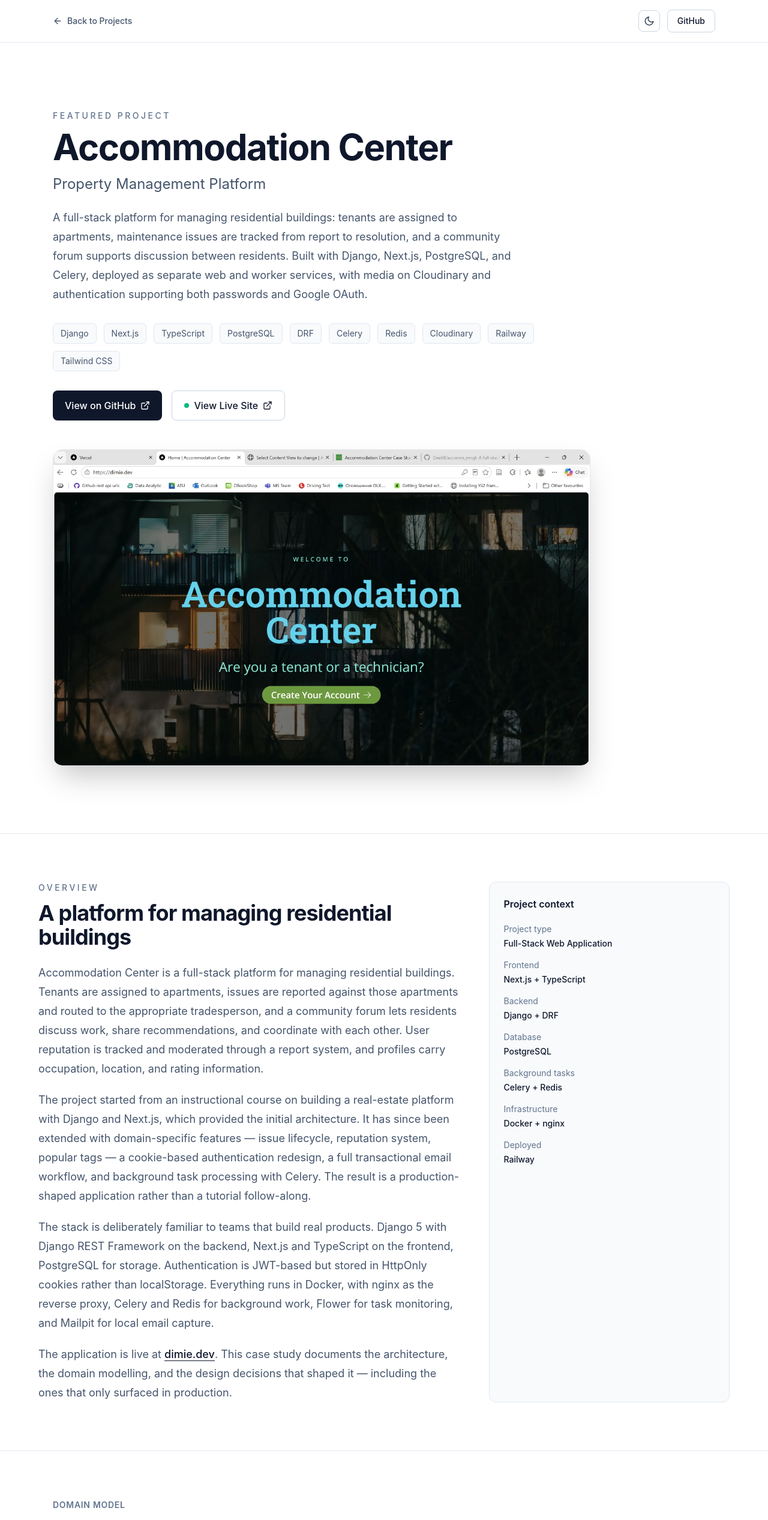
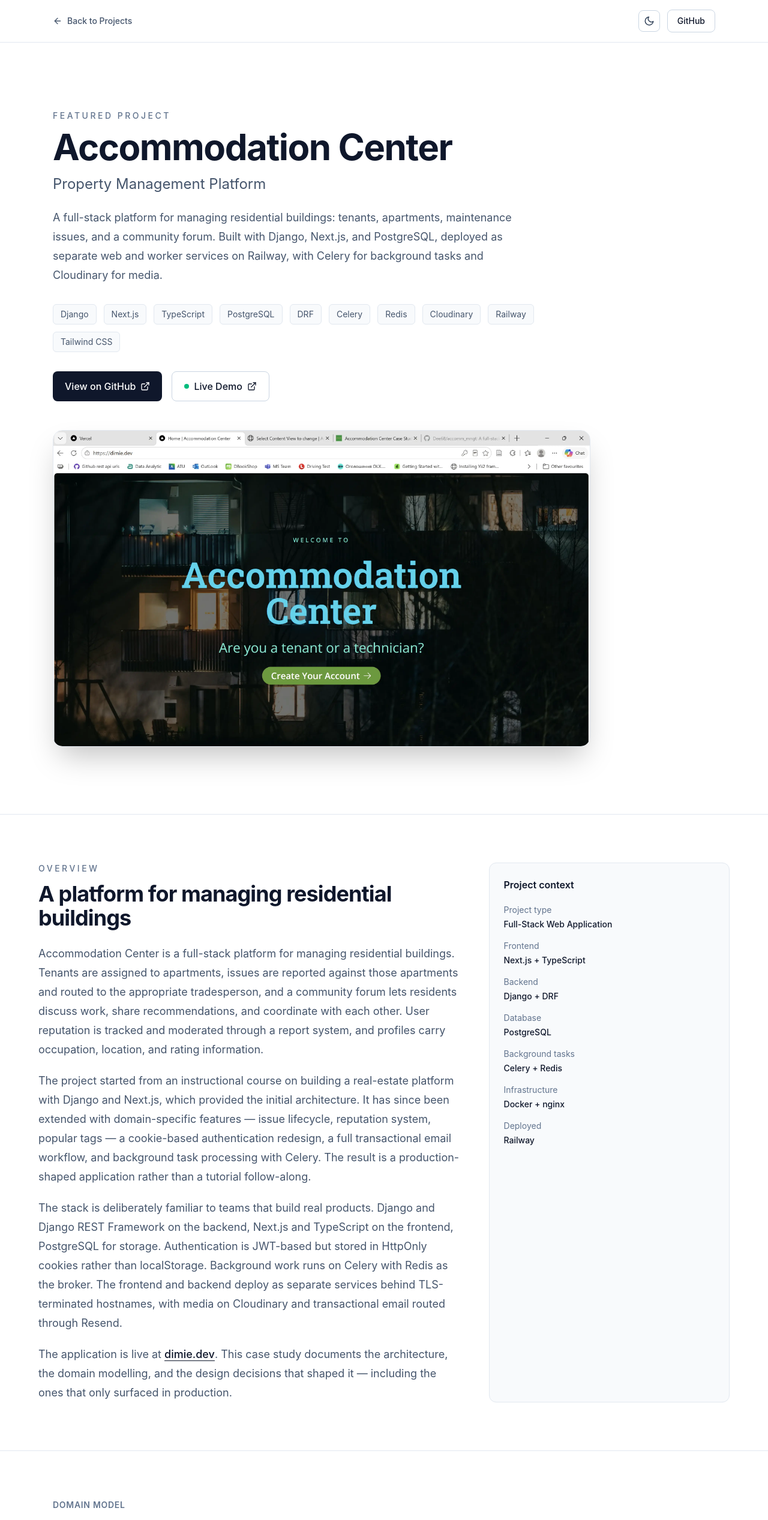
Before and after one commit to Dee68/dimie-portfolio, a React (Vite) app: page /projects/accomm-management in a window 1280 px wide. Shown: the top 2534 px of the page at 60% size. Built offline with nearby package versions, Linux system fonts and the light colour scheme.

Commit message:
Restructure the mybooky case study.

```diff
--- a/src/App.jsx
+++ b/src/App.jsx
@@ -47,7 +47,7 @@ function PortfolioHome() {
           </p>
 
           <p className="mt-8 max-w-2xl text-lg leading-8 text-slate-600 dark:text-slate-400">
-            Building practical full-stack applications and developing expertise in cybersecurity.
+            Building practical full-stack applications end to end — from data model to deployment.
           </p>
 
           <div className="mt-10 flex flex-wrap justify-center gap-4">
--- a/src/components/AccommManagementCaseStudy.jsx
+++ b/src/components/AccommManagementCaseStudy.jsx
@@ -57,12 +57,11 @@ function AccommManagementCaseStudy(){
                             </p>
 
                             <p className="mt-6 max-w-3xl text-lg leading-8 text-slate-600 dark:text-slate-400">
-                            A full-stack platform for managing residential buildings: tenants are
-                            assigned to apartments, maintenance issues are tracked from report to
-                            resolution, and a community forum supports discussion between residents.
-                            Built with Django, Next.js, PostgreSQL, and Celery, deployed as separate
-                            web and worker services, with media on Cloudinary and authentication
-                            supporting both passwords and Google OAuth.
+                            A full-stack platform for managing residential buildings: tenants,
+                            apartments, maintenance issues, and a community forum. Built with
+                            Django, Next.js, and PostgreSQL, deployed as separate web and worker
+                            services on Railway, with Celery for background tasks and Cloudinary
+                            for media.
                             </p>
 
                             <div className="mt-8 flex flex-wrap gap-3">
@@ -104,7 +103,7 @@ function AccommManagementCaseStudy(){
                                 className="inline-flex items-center rounded-lg border border-slate-300 px-5 py-3 font-medium text-slate-900 transition hover:bg-slate-100 dark:border-slate-700 dark:text-white dark:hover:bg-slate-900"
                             >
                                 <span className="mr-2 h-2 w-2 rounded-full bg-emerald-500" />
-                                View Live Site
+                                Live Demo
                                 <FiExternalLink className="ml-2" size={16} />
                             </a>
 
@@ -157,12 +156,13 @@ function AccommManagementCaseStudy(){
 
                         <p>
                             The stack is deliberately familiar to teams that build real
-                            products. Django 5 with Django REST Framework on the backend,
+                            products. Django and Django REST Framework on the backend,
                             Next.js and TypeScript on the frontend, PostgreSQL for storage.
                             Authentication is JWT-based but stored in HttpOnly cookies rather
-                            than localStorage. Everything runs in Docker, with nginx as the
-                            reverse proxy, Celery and Redis for background work, Flower for
-                            task monitoring, and Mailpit for local email capture.
+                            than localStorage. Background work runs on Celery with Redis as
+                            the broker. The frontend and backend deploy as separate services
+                            behind TLS-terminated hostnames, with media on Cloudinary and
+                            transactional email routed through Resend.
                         </p>
 
                         <p>
@@ -797,18 +797,18 @@ function AccommManagementCaseStudy(){
                     <div className="mt-12 overflow-hidden rounded-2xl border border-slate-200 shadow-xl dark:border-slate-800">
                     <img
                         src="/projects/accomm_management/reportEmail1.webp"
-                        alt="Resend showing a captured issue confirmation email with the issue title and a message from the Accommodation Centre team"
+                        alt="Resend showing a captured report email with the issue title and a message from the Accommodation Centre team"
                         className="w-full"
                         loading="lazy"
                     />
                     <img
                         src="/projects/accomm_management/reportEmail.webp"
-                        alt="Resend showing a captured issue confirmation email with the issue title and a message from the Accommodation Centre team"
+                        alt="Resend showing a captured warning email with the issue title and a message from the Accommodation Centre team"
                         className="w-full"
                         loading="lazy"
                     />
                     <p className="border-t border-slate-200 bg-slate-50 px-4 py-3 text-sm text-slate-600 dark:border-slate-800 dark:bg-slate-900 dark:text-slate-400">
-                        A captured issue confirmation email in Resend. The template is rendered by Django, sent through Celery, and intercepted locally — the same code path that would deliver it to a real inbox in production.
+                        A captured report and warning confirmation emails in Resend. The template is rendered by Django, sent through Celery, and intercepted locally — the same code path that would deliver it to a real inbox in production.
                     </p>
                     </div>
 
@@ -1402,7 +1402,6 @@ function AccommManagementCaseStudy(){
                 <p className="border-t border-slate-200 bg-slate-50 px-4 py-3 text-sm text-slate-600 dark:border-slate-800 dark:bg-slate-900 dark:text-slate-400">
                     Swagger UI, generated from the API schema. Every endpoint is explorable, every request and response shape is documented, and nothing was written by hand.
                 </p>
-                  {/* add swagger link here */}
                     <a
                                 href="https://api.dimie.dev/api/v1/docs/"
                                 target="_blank"
@@ -1430,11 +1429,20 @@ function AccommManagementCaseStudy(){
                 </h2>
 
                 <p className="mt-5 leading-7 text-slate-600 dark:text-slate-400">
-                    Accommodation Center is a development-stage application, not a
-                    deployed product. It runs locally through Docker and is intended as
-                    a demonstration of full-stack architecture and domain modelling,
-                    not as a live service. Being direct about that is part of knowing
-                    what the project is.
+                    Accommodation Center is a live application with a small user base,
+                    deployed on Railway and accessible at{' '}
+                    <a
+                        href="https://dimie.dev"
+                        target="_blank"
+                        rel="noreferrer"
+                        className="font-medium text-slate-900 underline underline-offset-4 hover:text-slate-700 dark:text-white dark:hover:text-slate-300"
+                    >
+                        dimie.dev
+                    </a>
+                    . It is also a portfolio piece: the architecture, the domain
+                    modelling, and the production decisions are documented here for
+                    anyone evaluating the work. Being direct about both purposes is
+                    part of knowing what the project is.
                 </p>
                 </div>
 
--- a/src/components/MyBookyCaseStudy.jsx
+++ b/src/components/MyBookyCaseStudy.jsx
@@ -569,9 +569,11 @@ function MyBookyCaseStudy() {
 
               <p className="mt-4 leading-8 text-slate-600 dark:text-slate-400">
                 The project strengthened my understanding of ASP.NET Core MVC,
-                authentication and authorisation, database design, software
-                architecture, testing and the importance of adapting a design
-                when implementation challenges emerge.
+                authentication and authorisation, database design, and software
+                architecture. The most valuable lesson was learning to refactor
+                a working but poorly-structured implementation into an N-tier
+                design — accepting the short-term cost of restructuring in exchange
+                for longer-term clarity.
               </p>
             </article>
           </div>
@@ -591,10 +593,13 @@ function MyBookyCaseStudy() {
             </h2>
 
             <p className="mt-5 text-lg leading-8 text-slate-600 dark:text-slate-400">
-              MyBooky was previously deployed to Microsoft Azure as part of
-              the project. The original deployment is no longer active, so
-              this portfolio presents the application's functionality through
-              screenshots, architecture documentation and the source code.
+              MyBooky was deployed to Microsoft Azure App Service as part of
+              the original project, with a CI/CD pipeline running on Azure
+              DevOps. The deployment was scaled down after the degree
+              concluded; the pipeline configuration and deployment scripts
+              remain in the repository. This portfolio presents the
+              application's functionality through screenshots, architecture
+              documentation, and the source code.
             </p>
 
             <div className="mt-8">
--- a/src/components/Projects.jsx
+++ b/src/components/Projects.jsx
@@ -5,19 +5,20 @@ function Projects() {
     {
       title: 'Accommodation Center',
       description:
-        'A full-stack platform for managing residential buildings: tenants, apartments, maintenance issues, and a community forum. Built with Django, Next.js, and PostgreSQL, containerised with Docker and nginx, with Celery for background tasks.',
+        'A full-stack platform for managing residential buildings: tenants,apartments, maintenance issues, and a community forum. Built with Django, Next.js, and PostgreSQL, deployed as separate web and worker services on Railway, with Celery for background tasks and Cloudinary for media.',
       technologies: [
         'Django',
         'Next.js',
-        'Django RestFrameWork',
+        'DRF',
         'PostgreSQL',
         'JWT',
+        'TypeScript',
         'Tailwind CSS',
         'REST API',
-        'Swagger',
-        'NGiNX',
+        'Cloudinary',
+        'Redis',
         'Celery',
-        'MailPit',
+        'Railway',
       ],
       githubUrl: 'https://github.com/Dee68/accomm_mngt',
       caseStudyUrl: '/projects/accomm-management',
```
